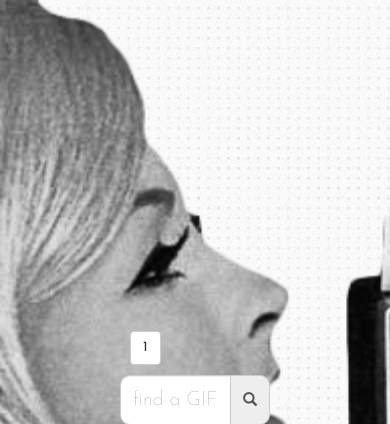
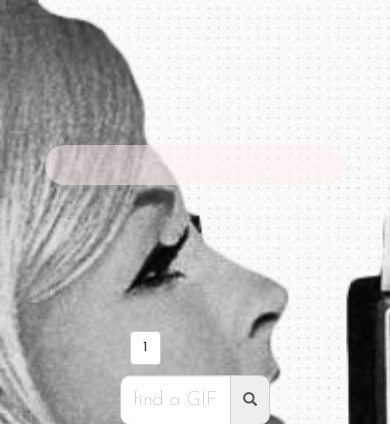
Before and after one commit to doerschera/giphy-search, a PHP site: page / in a window 390 px wide. Shown: the top 424 px of the page. Run offline with PHP 8.4, Linux system fonts and the light colour scheme.

Commit message:
added play div

```diff
--- a/index.html
+++ b/index.html
@@ -35,6 +35,11 @@
       </div>
     </div>
 
+    <div class="container">
+      <div class="row col-xs-10 col-xs-offset-1 col-md-8 col-md-offset-2" id="play">
+
+      </div>
+    </div>
 
     <script src="https://ajax.googleapis.com/ajax/libs/jquery/1.12.4/jquery.min.js"></script>
     <script src="https://maxcdn.bootstrapcdn.com/bootstrap/3.3.7/js/bootstrap.min.js"></script>
--- a/style.css
+++ b/style.css
@@ -54,7 +54,7 @@ h2 {
   margin: 10px;
 }
 
-#results {
+#results, #play {
   margin-top: 20px;
   margin-bottom: 50px;
   background-color: rgba(255, 240, 240, 0.5);
```
